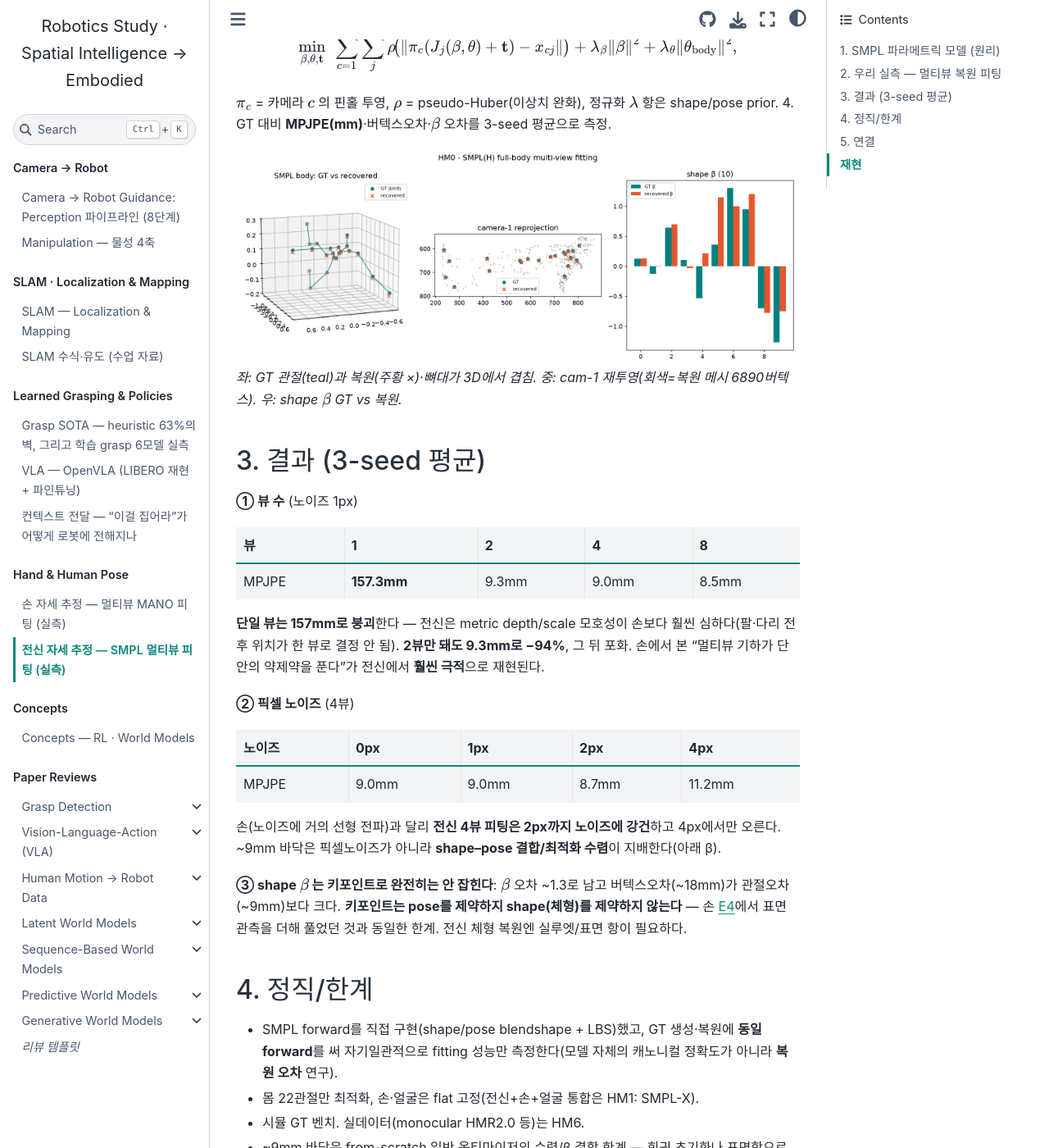
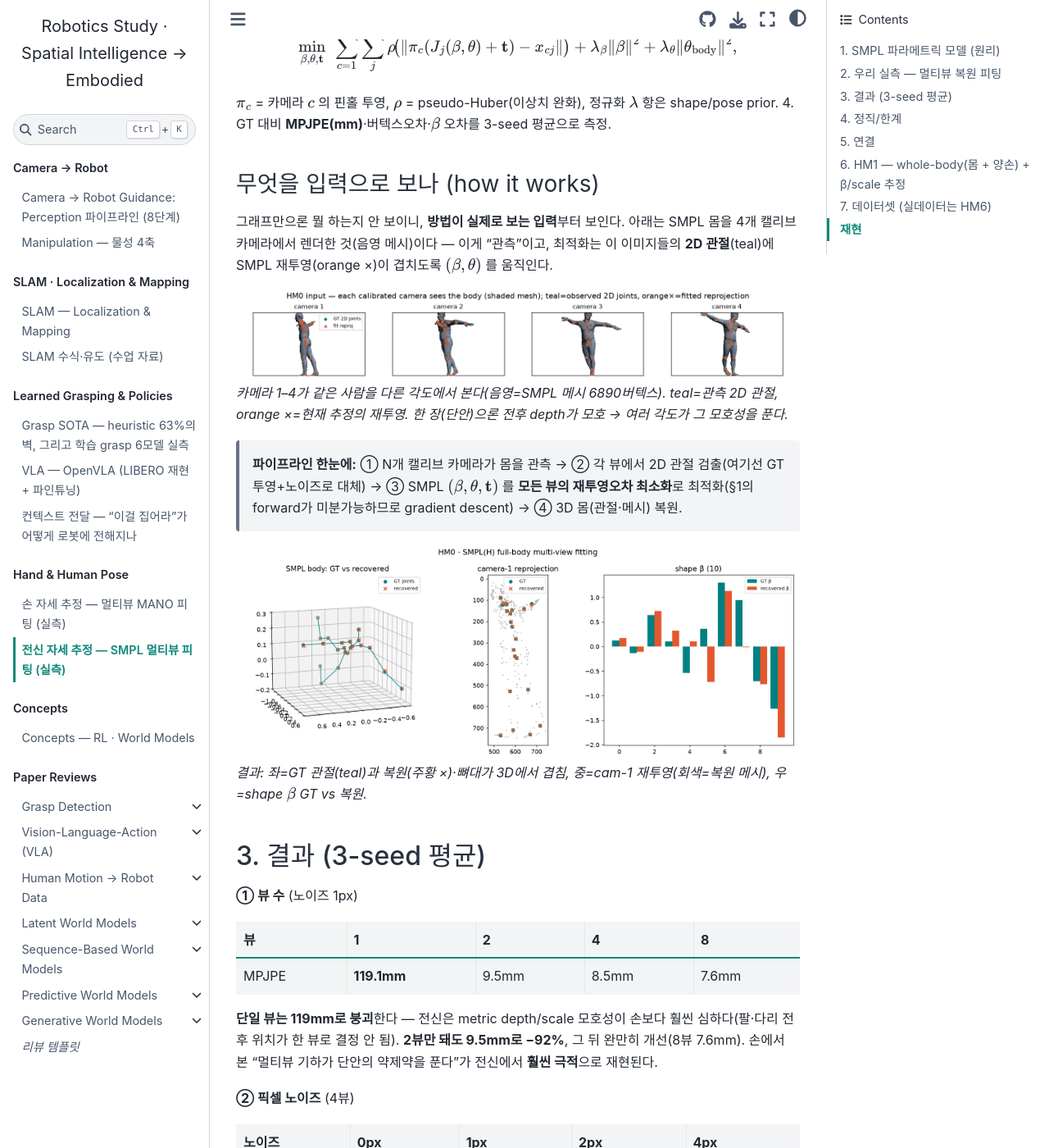
Before and after one commit to DoHyun468/robotics-study, a Jupyter Book: the page built from human_pose.md, in a window 1280 px wide and 1400 px high, scrolled down 2283 px. Shown: the whole window at 82% size. Built offline with Jupyter Book 1.0.4 settings and Sphinx 7.4.7 and the Sphinx Book theme 1.1.4, drawn with Linux system fonts in a browser that asks for light colours; some of the changed text lies outside the part shown.

Commit message:
human_pose: add input imagery + how-it-works + HM1 whole-body/scale
Per feedback (graphs alone unclear): show WHAT the method sees — each camera renders
the shaded SMPL body mesh with the 2D joints the optimizer matches — plus a how-it-works
pipeline walkthrough. Fixed a Y-up camera framing bug (SMPL is Y-up) so the body renders
upright; HM0 numbers updated (1-view 119mm -> 8-view 7.6mm; noise 7.8->9.9mm).
Added HM1: whole-body (body+both hands) + global scale estimation — scale observability
1-view 4.3% -> multi-view 0.8% (monocular scale-depth ambiguity), hands ~2.4x harder than
body from body cameras. Noted HM0/HM1 are simulation; real datasets (HOT3D/AssemblyHands)
at HM6. Artifact: https://claude.ai/code/artifact/4e29bbbd-b59d-49f4-9d4d-d1013819dc85

Co-Authored-By: Claude Opus 4.8 <noreply@anthropic.com>
Claude-Session: https://claude.ai/code/session_01McbJgx4gfmrVVJzvBALQZp

````diff
--- a/human_pose.md
+++ b/human_pose.md
@@ -57,9 +57,19 @@ $$\min_{\beta,\theta,\mathbf t}\ \sum_{c=1}^{N}\sum_{j}\rho\!\big(\|\pi_c(\hat J
 $\pi_c$ = 카메라 $c$ 의 핀홀 투영, $\rho$ = pseudo-Huber(이상치 완화), 정규화 $\lambda$ 항은 shape/pose prior.
 4. GT 대비 **MPJPE(mm)**·버텍스오차·$\beta$ 오차를 3-seed 평균으로 측정.
 
-<img src="_static/hm_smpl_fit.png" alt="SMPL multi-view body fitting" style="width:100%;max-width:1000px;border-radius:8px">
+### 무엇을 입력으로 보나 (how it works)
 
-*좌: GT 관절(teal)과 복원(주황 ×)·뼈대가 3D에서 겹침. 중: cam-1 재투영(회색=복원 메시 6890버텍스). 우: shape $\beta$ GT vs 복원.*
+그래프만으론 뭘 하는지 안 보이니, **방법이 실제로 보는 입력**부터 보인다. 아래는 SMPL 몸을 4개 캘리브 카메라에서 렌더한 것(음영 메시)이다 — 이게 "관측"이고, 최적화는 이 이미지들의 **2D 관절**(teal)에 SMPL 재투영(orange ×)이 겹치도록 $(\beta,\theta)$ 를 움직인다.
+
+<img src="_static/hm_smpl_views.png" alt="what each camera sees: shaded SMPL body + 2D joints" style="width:100%;max-width:1000px;border-radius:8px">
+
+*카메라 1–4가 같은 사람을 다른 각도에서 본다(음영=SMPL 메시 6890버텍스). teal=관측 2D 관절, orange ×=현재 추정의 재투영. 한 장(단안)으론 전후 depth가 모호 → 여러 각도가 그 모호성을 푼다.*
+
+> **파이프라인 한눈에:** ① N개 캘리브 카메라가 몸을 관측 → ② 각 뷰에서 2D 관절 검출(여기선 GT 투영+노이즈로 대체) → ③ SMPL $(\beta,\theta,\mathbf t)$ 를 **모든 뷰의 재투영오차 최소화**로 최적화(§1의 forward가 미분가능하므로 gradient descent) → ④ 3D 몸(관절·메시) 복원.
+
+<img src="_static/hm_smpl_fit.png" alt="SMPL multi-view body fitting result" style="width:100%;max-width:1000px;border-radius:8px">
+
+*결과: 좌=GT 관절(teal)과 복원(주황 ×)·뼈대가 3D에서 겹침, 중=cam-1 재투영(회색=복원 메시), 우=shape $\beta$ GT vs 복원.*
 
 ## 3. 결과 (3-seed 평균)
 
@@ -67,19 +77,19 @@ $\pi_c$ = 카메라 $c$ 의 핀홀 투영, $\rho$ = pseudo-Huber(이상치 완
 
 | 뷰 | 1 | 2 | 4 | 8 |
 |---|---|---|---|---|
-| MPJPE | **157.3mm** | 9.3mm | 9.0mm | 8.5mm |
+| MPJPE | **119.1mm** | 9.5mm | 8.5mm | 7.6mm |
 
-**단일 뷰는 157mm로 붕괴**한다 — 전신은 metric depth/scale 모호성이 손보다 훨씬 심하다(팔·다리 전후 위치가 한 뷰로 결정 안 됨). **2뷰만 돼도 9.3mm로 −94%**, 그 뒤 포화. 손에서 본 "멀티뷰 기하가 단안의 약제약을 푼다"가 전신에서 **훨씬 극적**으로 재현된다.
+**단일 뷰는 119mm로 붕괴**한다 — 전신은 metric depth/scale 모호성이 손보다 훨씬 심하다(팔·다리 전후 위치가 한 뷰로 결정 안 됨). **2뷰만 돼도 9.5mm로 −92%**, 그 뒤 완만히 개선(8뷰 7.6mm). 손에서 본 "멀티뷰 기하가 단안의 약제약을 푼다"가 전신에서 **훨씬 극적**으로 재현된다.
 
 **② 픽셀 노이즈** (4뷰)
 
 | 노이즈 | 0px | 1px | 2px | 4px |
 |---|---|---|---|---|
-| MPJPE | 9.0mm | 9.0mm | 8.7mm | 11.2mm |
+| MPJPE | 7.8mm | 8.5mm | 9.4mm | 9.9mm |
 
-손(노이즈에 거의 선형 전파)과 달리 **전신 4뷰 피팅은 2px까지 노이즈에 강건**하고 4px에서만 오른다. ~9mm 바닥은 픽셀노이즈가 아니라 **shape–pose 결합/최적화 수렴**이 지배한다(아래 β).
+2D 검출 노이즈가 3D 오차로 **단조 전파**(7.8→9.9mm) — [perception 오차예산](perception.md)·[손 E1](hand_pose.md)의 "입력 오차→출력 오차 전파"가 전신에서도 성립.
 
-**③ shape $\beta$ 는 키포인트로 완전히는 안 잡힌다**: $\beta$ 오차 ~1.3로 남고 버텍스오차(~18mm)가 관절오차(~9mm)보다 크다. **키포인트는 pose를 제약하지 shape(체형)를 제약하지 않는다** — 손 [E4](hand_pose.md)에서 표면 관측을 더해 풀었던 것과 동일한 한계. 전신 체형 복원엔 실루엣/표면 항이 필요하다.
+**③ shape $\beta$ 는 키포인트로 완전히는 안 잡힌다**: $\beta$ 오차 ~1.7로 남고 버텍스오차(~18mm)가 관절오차(~8mm)보다 크다. **키포인트는 pose를 제약하지 shape(체형)를 제약하지 않는다** — 손 [E4](hand_pose.md)에서 표면 관측을 더해 풀었던 것과 동일한 한계. 전신 체형 복원엔 실루엣/표면 항이 필요하다.
 
 ## 4. 정직/한계
 - SMPL forward를 직접 구현(shape/pose blendshape + LBS)했고, GT 생성·복원에 **동일 forward**를 써 자기일관적으로 fitting 성능만 측정한다(모델 자체의 캐노니컬 정확도가 아니라 **복원 오차** 연구).
@@ -90,8 +100,51 @@ $\pi_c$ = 카메라 $c$ 의 핀홀 투영, $\rho$ = pseudo-Huber(이상치 완
 ## 5. 연결
 [손(MANO) 관절체 피팅](hand_pose.md)이 "변형 가능한 형상 모델을 알면 손 관절이 잡힌다"였다면, 이건 그 구조가 **6890버텍스·52관절 전신**에서 동일하게(멀티뷰·노이즈·shape 관측성) 성립함을 보인다. 다음: **SMPL-X 전신+손+얼굴**(HM1), **HOI 손-물체 공동**(HM2), **egocentric**(HM3), **다중센서 동기화**(HM4), **Human→Robot retargeting**(HM5). 전체 계획은 `robotics-lab/notes/human_plan.md`.
 
+## 6. HM1 — whole-body(몸 + 양손) + β/scale 추정
+
+HM0(몸 22관절)에서 **양손 30관절까지 함께** 최적화하고, JD가 콕 집은 **global scale** 파라미터를 추가해 "shape/pose 최적화(β/scale 추정)"를 정면으로 다룬다. (얼굴까지는 SMPL-X 모델이 필요 — 여기선 SMPL+H로 몸+손.)
+
+**입력(무엇을 보나):** 몸 카메라가 보는 것 — 손은 프레임에서 아주 작다(수십 px).
+
+<img src="_static/hm1_views.png" alt="whole-body input views" style="width:100%;max-width:1000px;border-radius:8px">
+
+*4개 카메라에서 본 사람(음영 메시) + 52개 관절(teal 관측 / orange × 재투영). 손 관절이 몸 카메라에선 작게 뭉쳐 있다 → 약하게 제약됨.*
+
+<img src="_static/hm1_wholebody.png" alt="whole-body fit + beta/scale" style="width:100%;max-width:1000px;border-radius:8px">
+
+*좌=whole-body GT vs 복원(몸+손), 중=shape β, 우=global scale 복원.*
+
+**① scale 관측성 (β/scale 추정의 핵심)**
+
+| 뷰 | 1 | 2 | 4 | 8 |
+|---|---|---|---|---|
+| scale 오차 | **4.3%** | 1.1% | **0.8%** | 1.1% |
+| body MPJPE | 247.9mm | 8.3mm | 8.0mm | 7.9mm |
+
+**단안은 scale-depth 모호성**으로 크기를 못 잡는다(4.3%, 몸도 248mm로 붕괴) — 큰 사람이 멀리 있는 것과 작은 사람이 가까이 있는 게 한 뷰에선 동일하게 보이기 때문. **metric 멀티뷰 리그는 baseline이 절대 크기를 고정**해 scale을 <1%로 복원한다. 실무에서 "카메라 리그로 metric scale 확보"가 왜 중요한지의 정량 근거.
+
+**② 손은 몸 카메라에서 훨씬 어렵다**
+
+| 뷰 | 2 | 4 | 8 |
+|---|---|---|---|
+| body MPJPE | 8.3mm | 8.0mm | 7.9mm |
+| **hand MPJPE** | 20.8mm | 19.4mm | **17.2mm** |
+
+**손 오차가 몸의 ~2.4배**(4뷰 19 vs 8mm). 손이 몸 카메라 프레임에서 수십 px밖에 안 돼 관절이 약하게 제약되기 때문 — **정밀한 손 자세엔 근접/egocentric(머리장착) 카메라가 필요**하다는 정량 근거(→ HM3). shape β도 whole-body에선 더 어렵다(β 오차 ~1.9).
+
+## 7. 데이터셋 (실데이터는 HM6)
+
+HM0·HM1은 **시뮬레이션**이다 — GT SMPL을 샘플링해 렌더하고, 그 관측으로 복원한다(GT를 알기에 오차를 mm로 잴 수 있음). **실제 데이터셋 검증은 HM6**에서 하며, 그때 해당 데이터셋의 실제 프레임(우리가 돌린 결과)을 올린다. 계획 데이터셋:
+
+- **[HOT3D](https://facebookresearch.github.io/hot3d/)** (Meta, Aria/Quest egocentric, MANO 손 주석) — egocentric 손+물체.
+- **[AssemblyHands](https://assemblyhands.github.io/)** (Assembly101 기반, ego+exo 동기, 3M 이미지) — egocentric 손.
+- 전신은 **monocular HMR2.0/4D-Humans** 를 인터넷 영상에 돌려 정성 검증.
+
+(각 데이터셋의 라이선스·다운로드가 필요하며, HM6 진입 시 실제 예시 이미지/영상을 이 페이지에 추가한다.)
+
 ## 재현
 ```bash
 # SMPL+H 모델(license 등록 다운로드)을 <dir>/smplh/SMPLH_MALE.pkl에 두고:
-python src/hm_smpl_fit.py --model <dir>/smplh/SMPLH_MALE.pkl --sweep --render
+python src/hm_smpl_fit.py   --model <dir>/smplh/SMPLH_MALE.pkl --sweep --render   # HM0 body
+python src/hm1_wholebody.py --model <dir>/smplh/SMPLH_MALE.pkl --sweep --render   # HM1 whole-body+scale
 ```
````
Also changed, not shown: _static/hm1_views.png (added), _static/hm1_wholebody.png (added), _static/hm_smpl_fit.png, _static/hm_smpl_views.png (added).
